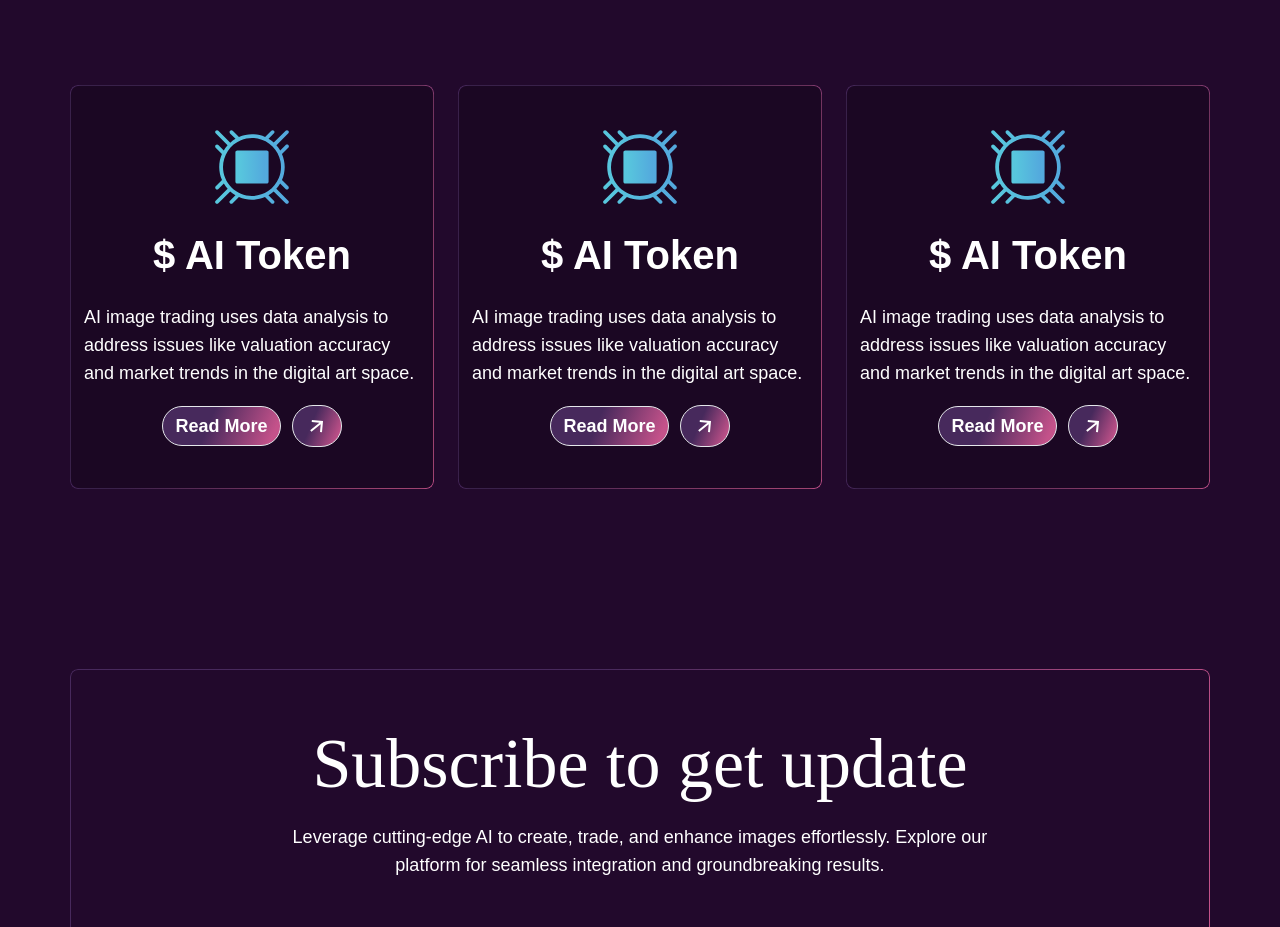
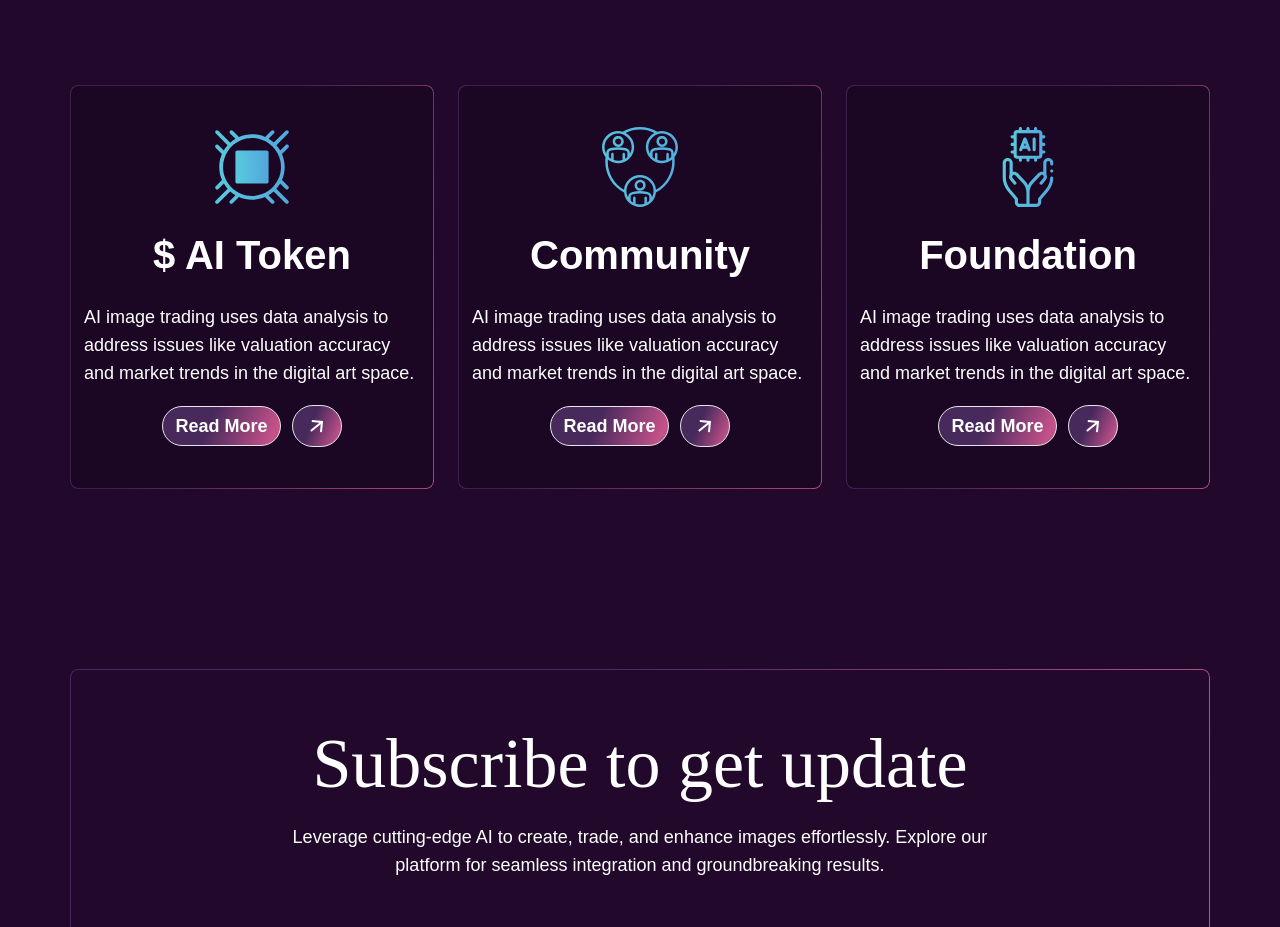
Before and after one commit to AbhishekKatnoria/NFT, a React (Create React App) app: page / in a window 1280 px wide. Shown: the part 4360-5287 px from the top of the page. Built offline with nearby package versions, Linux system fonts and the light colour scheme; the HTML template or start-up script is replaced by a standard one.

Commit message:
Added the optional chaining

```diff
--- a/src/Components/Footer/index.tsx
+++ b/src/Components/Footer/index.tsx
@@ -3,12 +3,12 @@ import { FooterData } from "../../json";
 const Footer = () => {
     return (
         <footer className="mt-[180px] w-full bg-backgroundSec">
-            <div className="container pt-[50px] pb-[40px]">
+            {FooterData.length > 0 && <div className="container pt-[50px] pb-[40px]">
                 {
                     FooterData?.map((item, i) => (
                         <>
                             <div className="flex justify-between items-center mb-[18px]">
-                                <img src={item?.logo} key={i} />
+                                {item?.logo && <img src={item?.logo} key={i} />}
                                 {item?.icons && <div className="flex justify-center items-center gap-6">
                                     {item?.icons.map((items, index) => (
                                         <img src={items?.img} key={index} className=" py-[15px] px-[14px] bg-white/30 backdrop-blur-[130.47px] rounded-full" />
@@ -23,7 +23,7 @@ const Footer = () => {
                         </>
                     ))
                 }
-            </div>
+            </div>}
         </footer>
     )
 }
--- a/src/Components/HomePage/AiCollection/index.tsx
+++ b/src/Components/HomePage/AiCollection/index.tsx
@@ -21,7 +21,7 @@ const AiCollection = () => {
         ))}
       </ul>
 
-      <div className="grid grid-cols-2 mt-[120px] w-full max-w-[772px] mx-auto gap-x-7 gap-y-10 ">
+      {AiCollectionData?.cards.length > 0 && <div className="grid grid-cols-2 mt-[120px] w-full max-w-[772px] mx-auto gap-x-7 gap-y-10 ">
         {AiCollectionData?.cards?.map((items, i) => {
 
           const gridArea = i === 0
@@ -49,7 +49,7 @@ const AiCollection = () => {
             </div>
           )
         })}
-      </div>
+      </div>}
     </div>
   );
 };
--- a/src/json/index.ts
+++ b/src/json/index.ts
@@ -180,8 +180,8 @@ export const GovernanceData = {
       ],
     },
     {
-      logo: "/HomePage/aiToken.svg",
-      name: "$ AI Token",
+      logo: "/HomePage/community.svg",
+      name: "Community",
       desc: "AI image trading uses data analysis to address issues like valuation accuracy and market trends in the digital art space.",
       btn: [
         {
@@ -193,8 +193,8 @@ export const GovernanceData = {
       ],
     },
     {
-      logo: "/HomePage/aiToken.svg",
-      name: "$ AI Token",
+      logo: "/HomePage/foundation.svg",
+      name: "Foundation",
       desc: "AI image trading uses data analysis to address issues like valuation accuracy and market trends in the digital art space.",
       btn: [
         {
```
